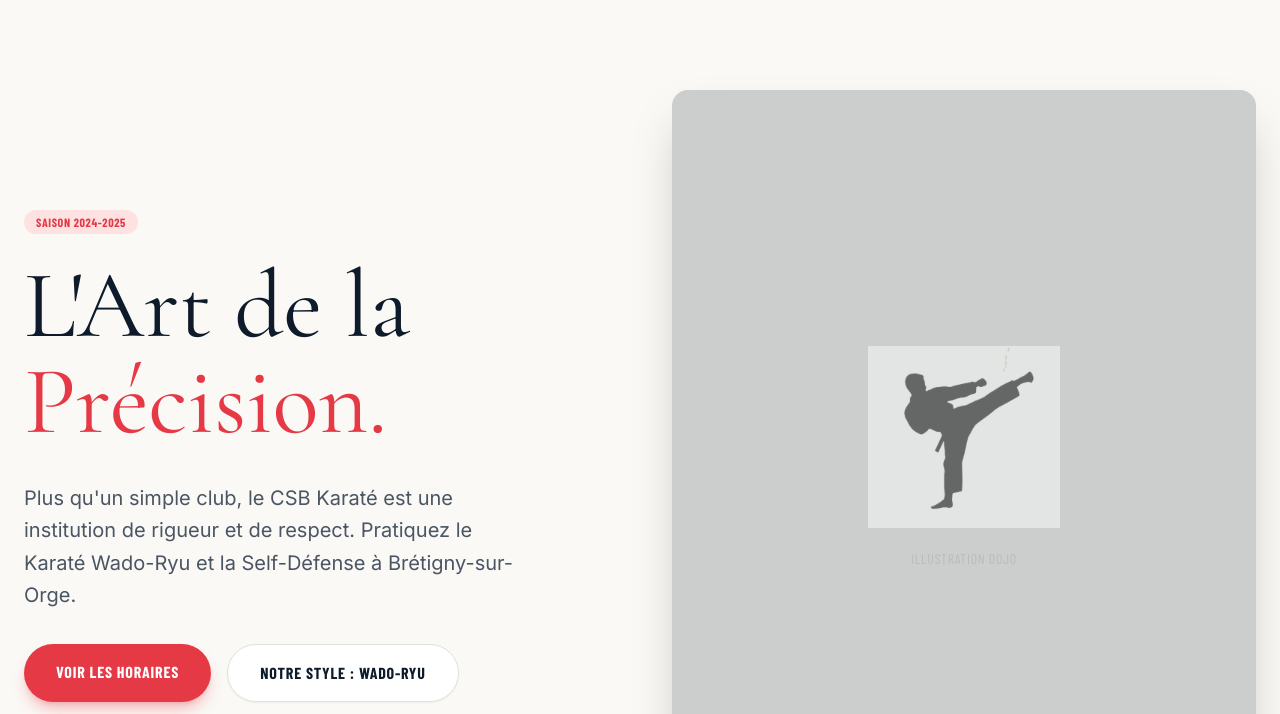
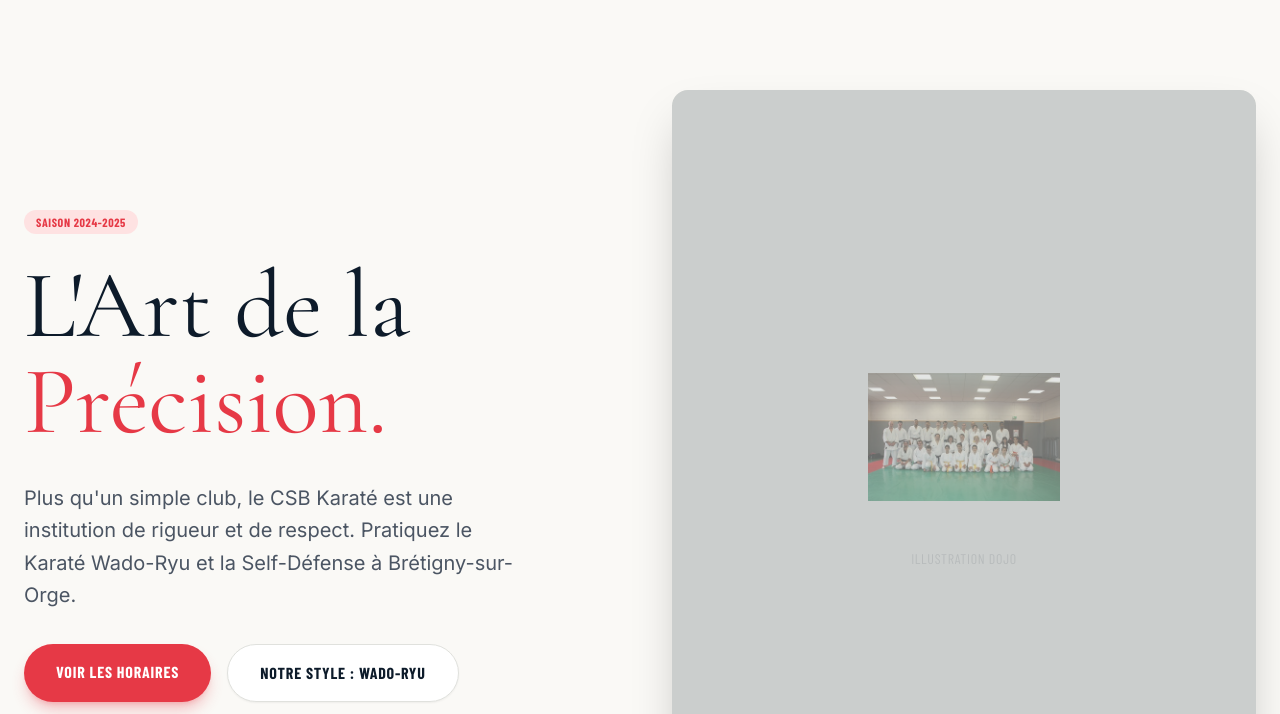
Before and after one commit to laside/csbkarate, a plain HTML site: page index.html in a window 1280 px wide. Shown: the part 86-800 px from the top of the page. Drawn offline with nearby package versions, Linux system fonts and the light colour scheme.

```diff
--- a/index.html
+++ b/index.html
@@ -44,7 +44,7 @@
                             <!-- Overlay esthétique -->
                             <div class="absolute inset-0 bg-csb-dojo/10 group-hover:bg-transparent transition duration-500"></div>
                             <div class="text-center p-8">
-                                <img src="./icon-kick.png" alt="Karatéka" class="w-48 h-48 object-contain opacity-50 mx-auto" onerror="this.style.display='none'">
+                                <img src="./assets/photos/IMG_8934-r.jpg" alt="Photo de groupe" class="w-48 h-48 object-contain opacity-50 mx-auto" onerror="this.style.display='none'">
                                 <p class="mt-4 font-condensed uppercase tracking-wider text-sm opacity-50">Illustration Dojo</p>
                             </div>
                         </div>
```
